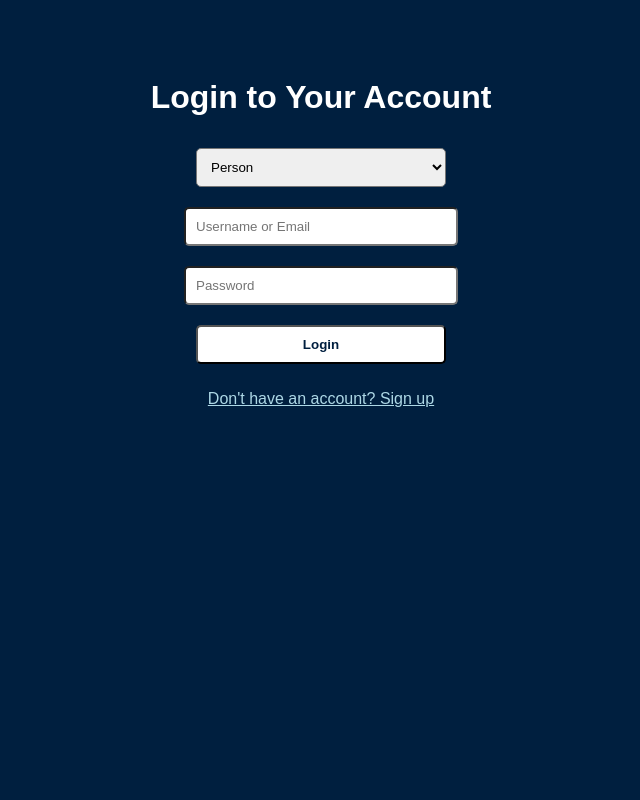
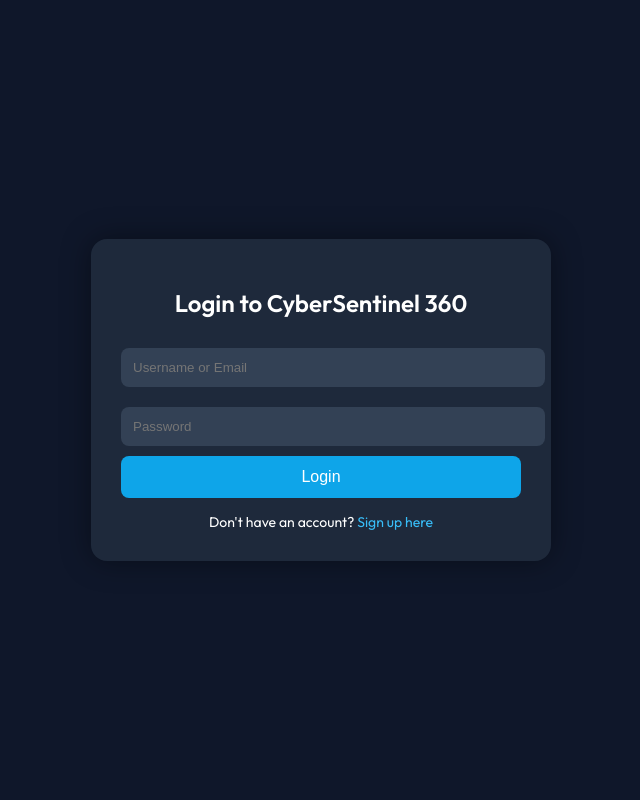
Before and after one commit to wdctelecoms/my_software_company, a Flask app: page /login in a window 1280 px wide. Shown: the whole page, without its empty margins (319-959 px from the left). Run offline with Flask 3, Linux system fonts and the light colour scheme.

Commit message:
Added login page with dark mode and animations

```diff
--- a/templates/login.html
+++ b/templates/login.html
@@ -1,42 +1,96 @@
 <!DOCTYPE html>
-<html>
+<html lang="en">
 <head>
-    <title>Login | My Software Company</title>
+  <meta charset="UTF-8" />
+  <meta name="viewport" content="width=device-width, initial-scale=1.0"/>
+  <title>Login - CyberSentinel 360</title>
+  <link href="https://fonts.googleapis.com/css2?family=Outfit:wght@400;600&display=swap" rel="stylesheet">
   <style>
     body {
-            background: #001f3f;
+      background: #0f172a;
+      color: #fff;
+      font-family: 'Outfit', sans-serif;
+      display: flex;
+      justify-content: center;
+      align-items: center;
+      height: 100vh;
+      margin: 0;
+    }
+
+    .container {
+      background: #1e293b;
+      padding: 30px;
+      border-radius: 16px;
+      box-shadow: 0 0 30px rgba(0,0,0,0.4);
+      width: 100%;
+      max-width: 400px;
+      animation: fade-in 0.8s ease-out;
+    }
+
+    @keyframes fade-in {
+      from { opacity: 0; transform: translateY(30px); }
+      to { opacity: 1; transform: translateY(0); }
+    }
+
+    h2 {
+      margin-bottom: 20px;
+      font-size: 24px;
+      text-align: center;
+    }
+
+    input {
+      width: 100%;
+      padding: 12px;
+      margin: 10px 0;
+      border: none;
+      border-radius: 8px;
+      background: #334155;
+      color: #fff;
+    }
+
+    button {
+      width: 100%;
+      padding: 12px;
+      border: none;
+      background: #0ea5e9;
       color: white;
-            font-family: sans-serif;
+      border-radius: 8px;
+      font-size: 16px;
+      cursor: pointer;
+      transition: 0.3s;
+    }
+
+    button:hover {
+      background: #0284c7;
+    }
+
+    .signup-link {
       text-align: center;
-            padding: 50px;
+      margin-top: 15px;
+      font-size: 14px;
     }
-        input, select, button {
-            padding: 10px;
-            margin: 10px;
-            width: 250px;
-            border-radius: 5px;
+
+    .signup-link a {
+      color: #38bdf8;
+      text-decoration: none;
     }
-        button {
-            background: white;
-            color: #001f3f;
-            font-weight: bold;
+
+    .signup-link a:hover {
+      text-decoration: underline;
     }
   </style>
 </head>
 <body>
-    <h1>Login to Your Account</h1>
-    {% if error %}
-        <p style="color: red;">{{ error }}</p>
-    {% endif %}
-    <form method="post">
-        <select name="user_type">
-            <option value="person">Person</option>
-            <option value="company">Company</option>
-        </select><br>
-    <input type="text" name="identifier" placeholder="Username or Email" required><br>
-    <input type="password" name="password" placeholder="Password" required><br>
+  <div class="container">
+    <h2>Login to CyberSentinel 360</h2>
+    <form action="/login" method="POST">
+      <input type="text" name="username_or_email" placeholder="Username or Email" required />
+      <input type="password" name="password" placeholder="Password" required />
       <button type="submit">Login</button>
-        <p><a href="/signup" style="color: lightblue;">Don't have an account? Sign up</a></p>
     </form>
+    <div class="signup-link">
+      Don't have an account? <a href="/signup">Sign up here</a>
+    </div>
+  </div>
 </body>
 </html>
```
Also changed, not shown: templates/signup.html (+84 -24 lines). Lines whose indentation alone changed are shown as unchanged.
